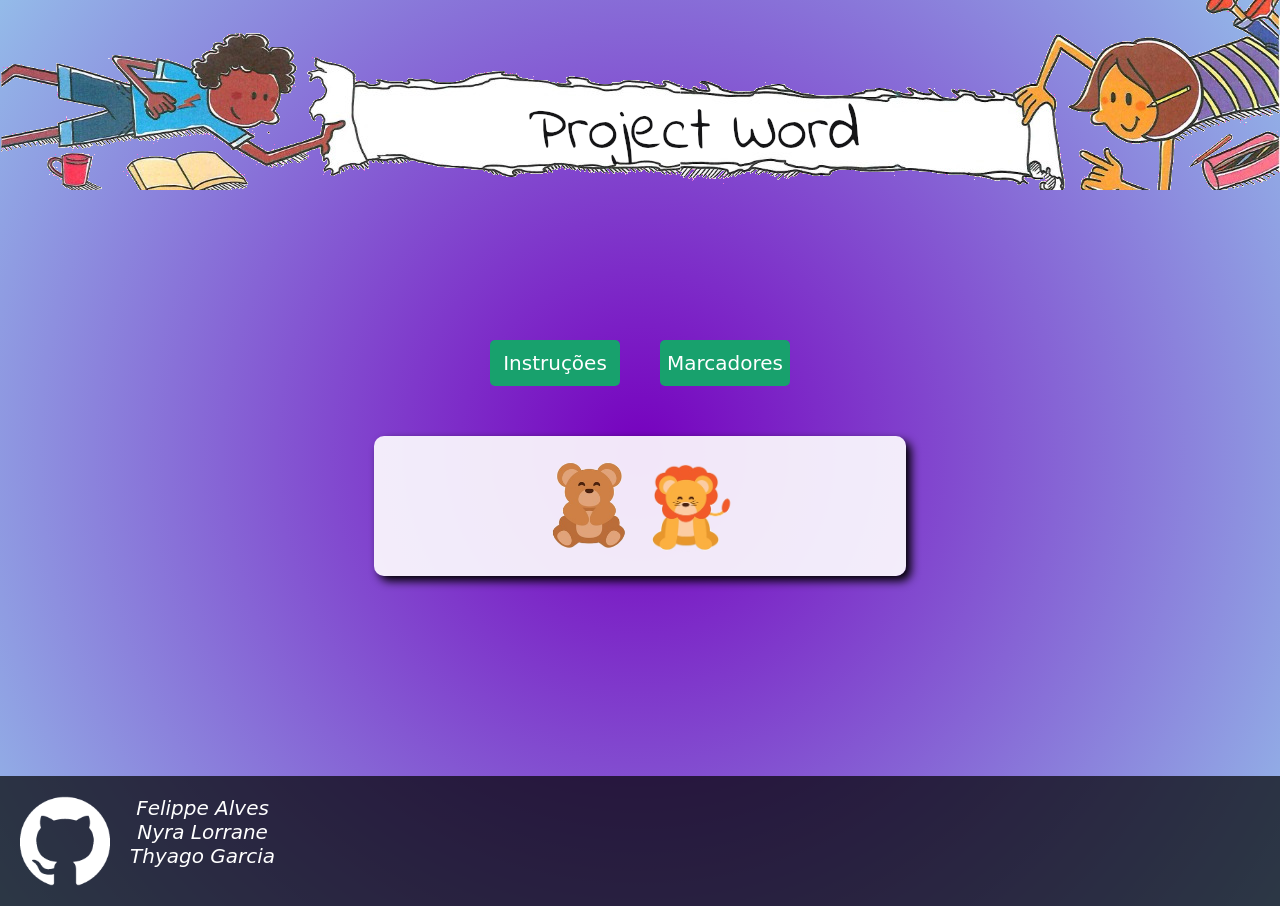
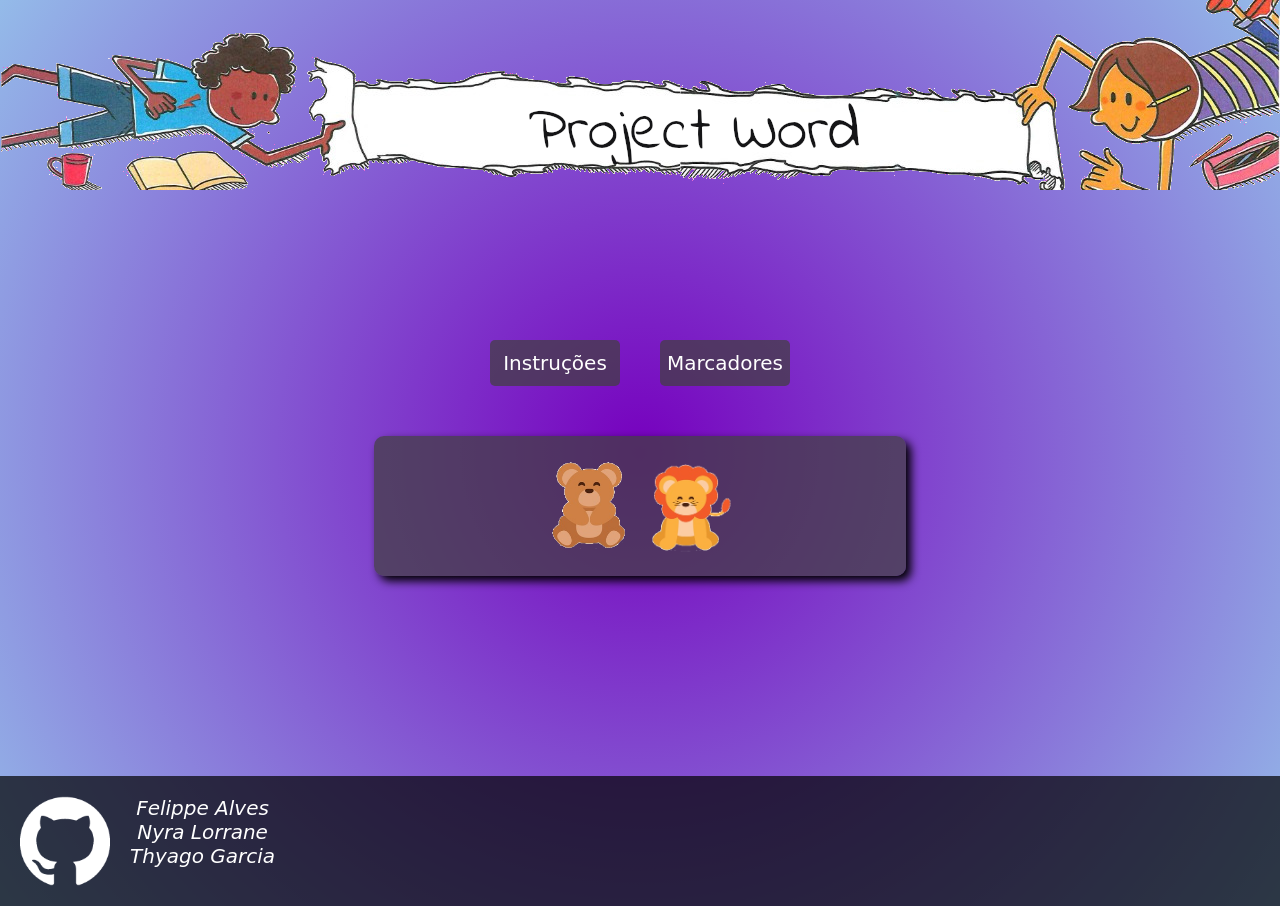
Before and after one commit to FelippeAlves/project-words-AR, a plain HTML site: page index.html in a window 1280 px wide. Drawn offline with nearby package versions, Linux system fonts and the light colour scheme; a web font is replaced by a local one.

Commit message:
Update estilo.css

```diff
--- a/CSS/estilo.css
+++ b/CSS/estilo.css
@@ -37,7 +37,7 @@ section{
     display: flex;
     align-items: center;
     justify-content: center;
-    background-color: rgba(255,255,255, 0.9);
+    background-color: rgba(65, 65, 62, 0.706);
     z-index: 0;
 }.botoes{
     margin: 150px 0 0 0 ;
@@ -90,7 +90,8 @@ button:focus{
 }
 
 .botao-fora {
-    background: rgb(24, 161, 109);
+    background: rgba(65, 65, 62, 0.706);
+    /* background: rgb(24, 161, 109); *//* background: rgb(24, 161, 109); *//* background: rgb(24, 161, 109); */
     font-family: 'Baloo Chettan 2', cursive;
     text-align: center;
     color: white;
```
